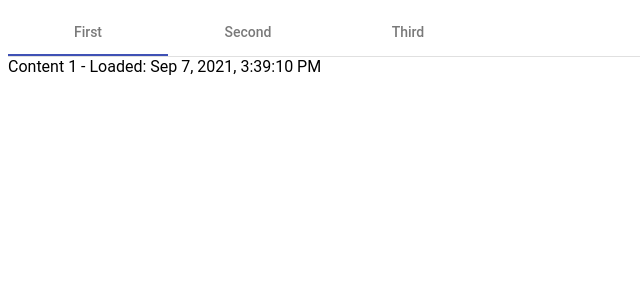
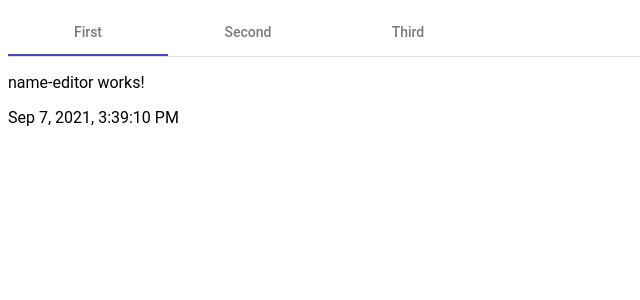
Before and after one commit to elwoodviewgol/Forms, an Angular app: page / in a window 1280 px wide. Shown: the top 300 px of the page, without its empty margins (0-640 px from the left). Built offline with nearby package versions, Linux system fonts and the light colour scheme.

Commit message:
2 files modified, 4 added

```diff
--- a/src/app/app.component.html
+++ b/src/app/app.component.html
@@ -1,15 +1,14 @@
-
-
-
-
 <!--
   TABS
 -->
-<mat-tab-group>
+<mat-tab-group animationDuration="0ms">
 
   <mat-tab label="First">
     <ng-template matTabContent>
-      Content 1 - Loaded: {{getTimeLoaded(1) | date:'medium'}}
+
+      <app-name-editor></app-name-editor>
+      <footer>{{getTimeLoaded(1) | date:'medium'}}</footer>
+
     </ng-template>
   </mat-tab>
 
--- a/src/app/app.module.ts
+++ b/src/app/app.module.ts
@@ -3,7 +3,6 @@ import { HttpClientModule } from '@angular/common/http';
 import { FormsModule, ReactiveFormsModule } from '@angular/forms';
 import { MatNativeDateModule } from '@angular/material/core';
 import { BrowserModule } from '@angular/platform-browser';
-import { platformBrowserDynamic } from '@angular/platform-browser-dynamic';
 import { BrowserAnimationsModule } from '@angular/platform-browser/animations';
 
 //
@@ -12,6 +11,7 @@ import { FlexLayoutModule } from '@angular/flex-layout';
 
 //
 import { AppComponent } from './app.component';
+import { NameEditorComponent } from './components/name-editor/name-editor.component';
 
 @NgModule({
   imports: [
@@ -24,7 +24,7 @@ import { AppComponent } from './app.component';
     MaterialModule,
     FlexLayoutModule
   ],
-  declarations: [AppComponent],
+  declarations: [AppComponent, NameEditorComponent],
   bootstrap: [AppComponent]
 })
 export class AppModule {}
--- /dev/null
+++ b/src/app/components/name-editor/name-editor.component.html
@@ -0,0 +1,3 @@
+<p>
+name-editor works!
+</p>
--- /dev/null
+++ b/src/app/components/name-editor/name-editor.component.ts
@@ -0,0 +1,15 @@
+import { Component, OnInit } from '@angular/core';
+
+@Component({
+  selector: 'app-name-editor',
+  templateUrl: './name-editor.component.html',
+  styleUrls: ['./name-editor.component.scss']
+})
+export class NameEditorComponent implements OnInit {
+
+  constructor() { }
+
+  ngOnInit() {
+  }
+
+}
```
Also changed, not shown: src/app/components/README.md (added), src/app/components/name-editor/name-editor.component.scss (added).
